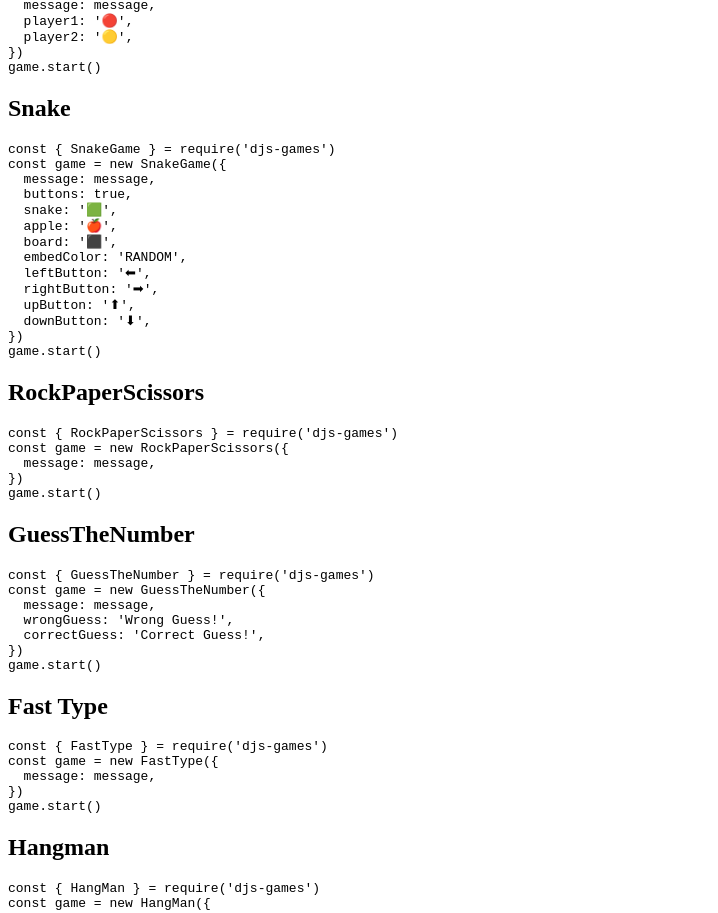
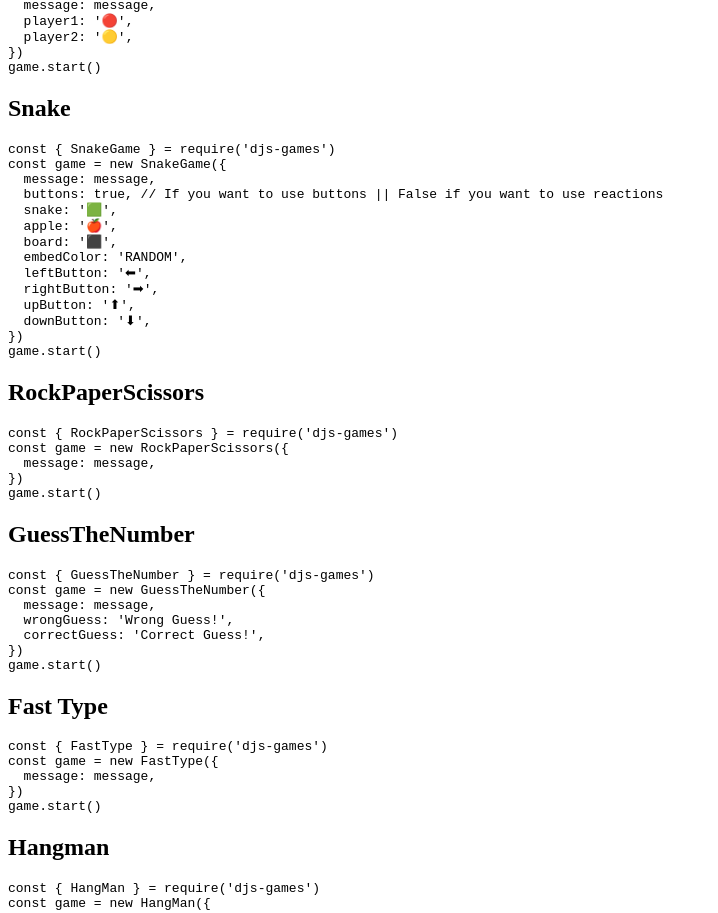
Before and after one commit to Trashzin041/Website, a Next.js app: page /npm/games in a window 1280 px wide. Shown: the part 2157-3070 px from the top of the page, without its empty margins (0-718 px from the left). Built offline with nearby package versions, Linux system fonts and the light colour scheme.

Commit message:
bring back the hidden comment

```diff
--- a/pages/npm/games.mdx
+++ b/pages/npm/games.mdx
@@ -124,7 +124,7 @@ game.start()
 const { SnakeGame } = require('djs-games')
 const game = new SnakeGame({
   message: message,
-  buttons: true,
+  buttons: true, // If you want to use buttons || False if you want to use reactions
   snake: '🟩',
   apple: '🍎',
   board: '⬛',
```
